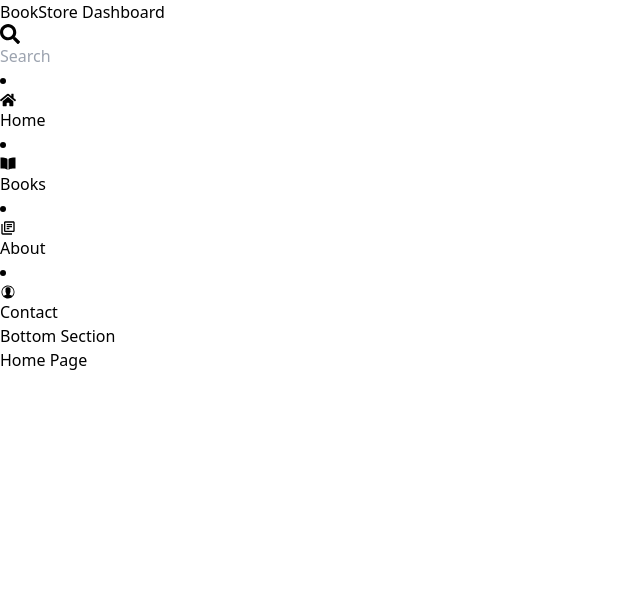
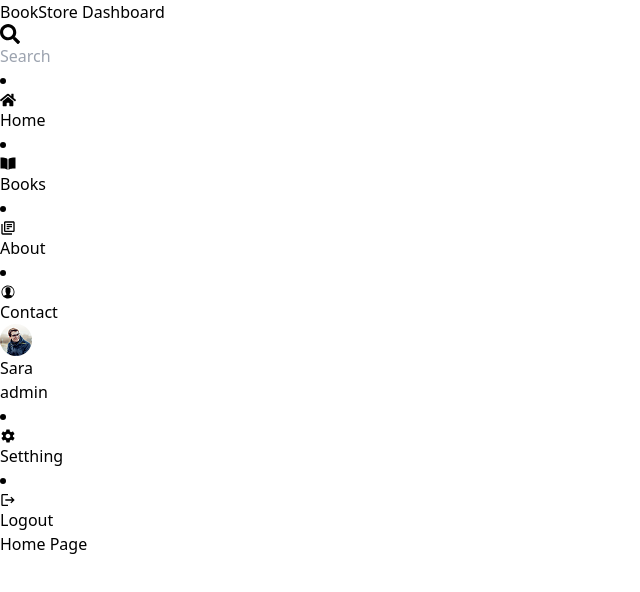
Before and after one commit to NusratTabassum3/Dashboard_ProjectClass, a React (Vite) app: page / in a window 1280 px wide. Shown: the top 592 px of the page, without its empty margins (0-640 px from the left). Built offline with nearby package versions, Linux system fonts and the light colour scheme.

Commit message:
sidebar done

```diff
--- a/src/components/NavLink.jsx
+++ b/src/components/NavLink.jsx
@@ -1,11 +1,13 @@
 import { Link } from "react-router";
 
-export default function NavLink({ name, path, icons }) {
+export default function NavLink({ name, path, icons, color }) {
   return (
     <div>
       <li className=" flex items-center gap-4">
         {icons}
-        <Link to={path}>{name}</Link>{" "}
+        <Link className={color} to={path}>
+          {name}
+        </Link>{" "}
       </li>
     </div>
   );
--- /dev/null
+++ b/src/components/SideBarUserDetails.jsx
@@ -0,0 +1,40 @@
+import NavLink from "./NavLink";
+import { IoMdSettings } from "react-icons/io";
+import { MdLogout } from "react-icons/md";
+const userDetails = {
+  name: "Sara",
+  img: "/public/Rectangle 1.png",
+  email: "sara@gmail.com",
+  role: "admin",
+};
+
+export default function SideBarUserDetails() {
+  return (
+    <div className="flex flex-col gap-5">
+      <div className="flex items-center gap-3">
+        <img src={userDetails.img} alt="" className="w-12 h-12 rounded-full" />
+        <div>
+          <h3 className="font-bold capitalize">{userDetails.name}</h3>
+          <p className="bg-yellow-500 rounded-md px-3">{userDetails.role}</p>
+        </div>
+      </div>
+
+      <div>
+        <NavLink
+          path="/setting"
+          name="Setthing"
+          icons={<IoMdSettings />}
+        ></NavLink>
+      </div>
+
+      <div className="">
+        <NavLink
+          path="/logout"
+          name="Logout"
+          icons={<MdLogout className="text-red-600" />}
+          color="text-red-600"
+        ></NavLink>
+      </div>
+    </div>
+  );
+}
--- a/src/components/Sidebar.jsx
+++ b/src/components/Sidebar.jsx
@@ -1,6 +1,7 @@
 import React from "react";
 import Navbar from "./Navbar";
 import Searchbar from "./Searchbar";
+import SideBarUserDetails from "./SideBarUserDetails";
 
 function Sidebar() {
   return (
@@ -12,7 +13,7 @@ function Sidebar() {
           <Navbar />
         </div>
 
-        <p>Bottom Section</p>
+        <SideBarUserDetails />
       </div>
     </div>
   );
--- /dev/null
+++ b/src/pages/Logout.jsx
@@ -0,0 +1,5 @@
+import React from "react";
+
+export default function Logout() {
+  return <div></div>;
+}
```
Also changed, not shown: public/Rectangle 1.png (added).
